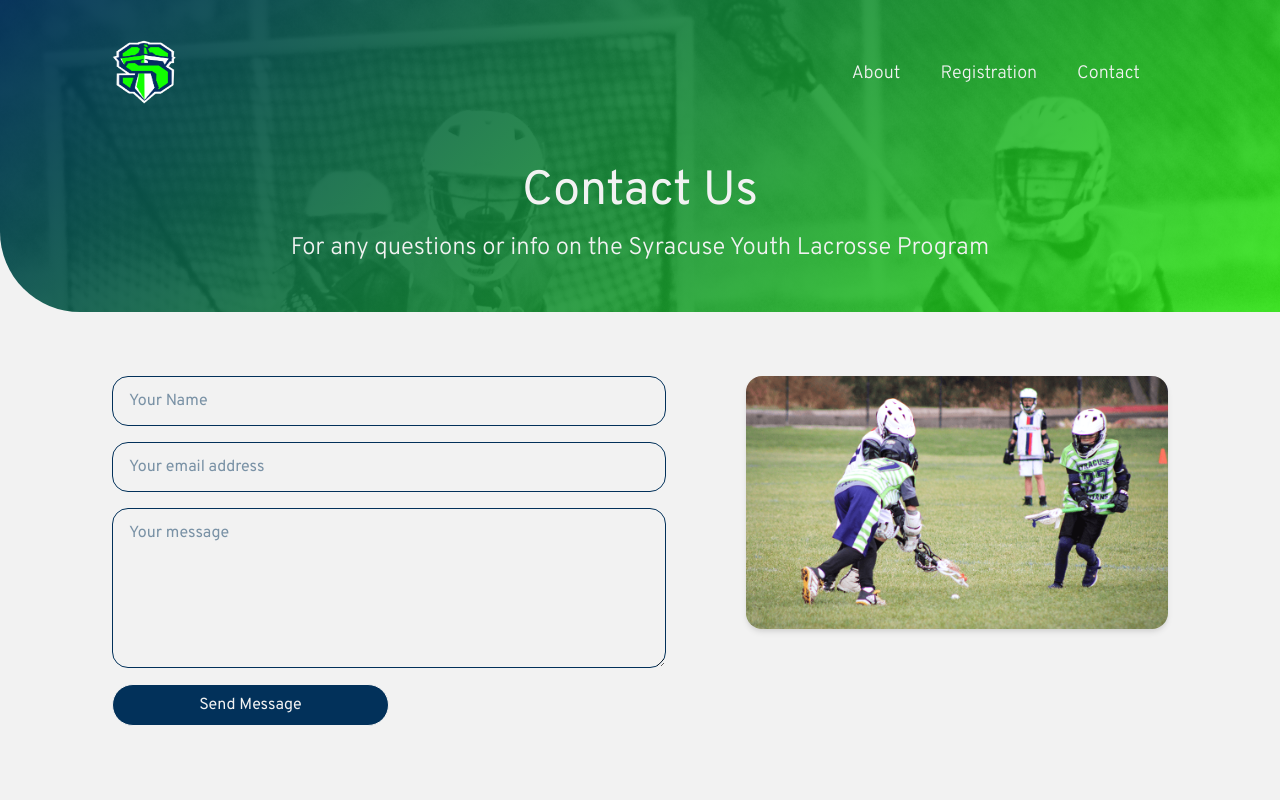
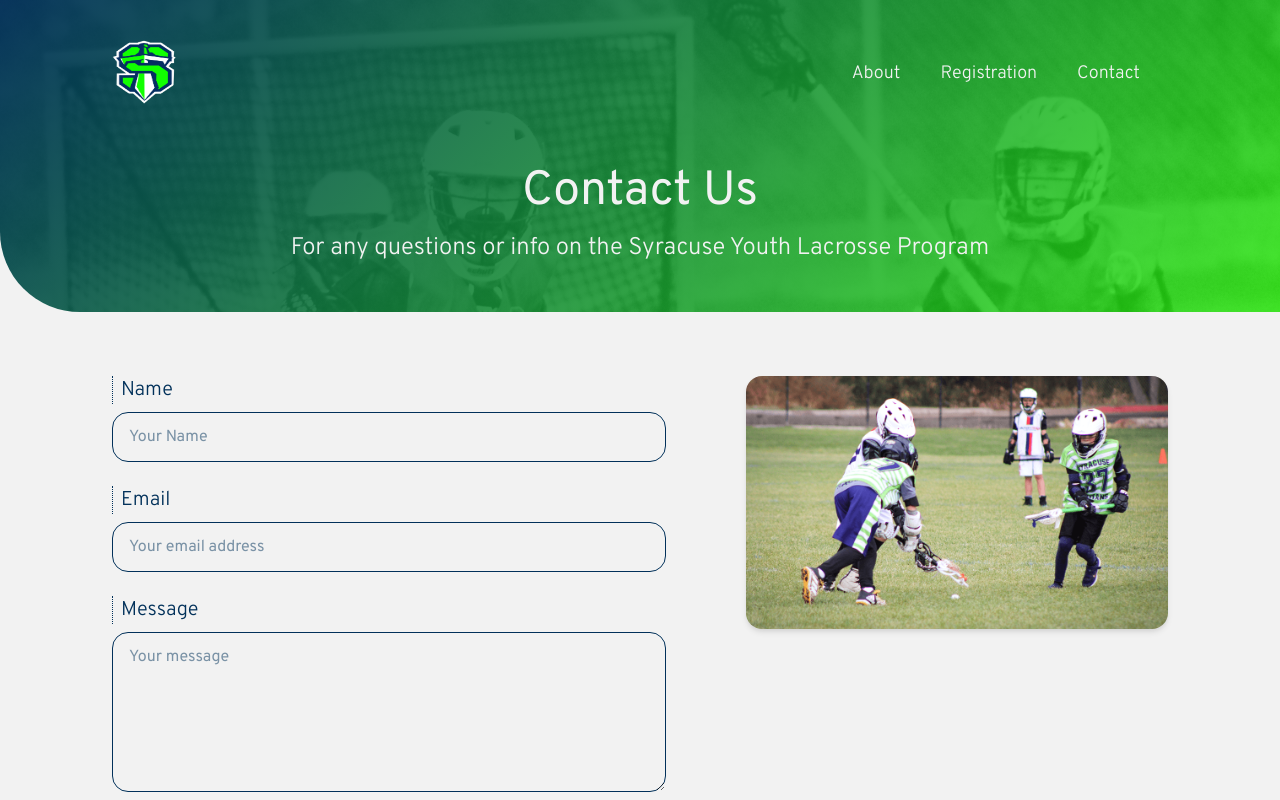
Before and after one commit to stevenCsaunders/syracuselax, a React (Create React App) app: page /contact in a window 1280 px wide. Shown: the top 800 px of the page. Built offline with nearby package versions, Linux system fonts and the light colour scheme.

Commit message:
completed contact form to run through google account to info@syracuselax.org address

```diff
--- a/package.json
+++ b/package.json
@@ -1,5 +1,6 @@
 {
   "name": "syracuse-lax",
+  "homepage": "http://syracuselax.org",
   "version": "0.1.0",
   "private": true,
   "dependencies": {
@@ -11,6 +12,7 @@
     "@types/node": "^12.20.36",
     "@types/react": "^17.0.34",
     "@types/react-dom": "^17.0.11",
+    "emailjs-com": "^3.2.0",
     "react": "^17.0.2",
     "react-dom": "^17.0.2",
     "react-router": "^6.0.2",
--- a/public/index.html
+++ b/public/index.html
@@ -1,6 +1,5 @@
 <!DOCTYPE html>
 <html lang="en">
-
 <head>
   <meta charset="utf-8" />
   <link rel="apple-touch-icon" sizes="180x180" href="%PUBLIC_URL%/apple-touch-icon.png">
@@ -9,12 +8,12 @@
   <link rel="manifest" href="/site.webmanifest">
   <meta name="viewport" content="width=device-width, initial-scale=1" />
   <meta name="theme-color" content="#000000" />
-  <meta name="description" content="Web site created using create-react-app" />
+  <meta name="description" content="Syracuse Youth Lacrosse Program" />
   <link rel="manifest" href="%PUBLIC_URL%/manifest.json" />
   <link rel="preconnect" href="https://fonts.googleapis.com">
   <link rel="preconnect" href="https://fonts.gstatic.com" crossorigin>
   <link href="https://fonts.googleapis.com/css2?family=Overpass:wght@300;400;700&display=swap" rel="stylesheet">
-  <title>Syrcuse Titans Youth Lacrosse</title>
+  <title>Syracuse Titans Youth Lacrosse</title>
 </head>
 
 <body class='bg-body bg-repeat'>
--- a/src/components/Contact.tsx
+++ b/src/components/Contact.tsx
@@ -2,6 +2,9 @@ import React, { useState } from 'react'
 import Header from './Header'
 import { IHeaderProps, IProps } from '../App'
 import contactImg from '../images/contact.png'
+import emailJs, { init } from 'emailjs-com'
+
+init('user_zxD5Nb0ISfZhPENNz1C2W')
 
 const Contact: React.FC<IProps & IHeaderProps> = ({
 	headerStyles,
@@ -13,8 +16,26 @@ const Contact: React.FC<IProps & IHeaderProps> = ({
 	const [message, setMessage] = useState('')
 	const [emailSent, setEmailSent] = useState(false)
 
-	const handleSubmit = () => {
+	const handleSubmit = (e: { preventDefault: () => void }) => {
+		e.preventDefault()
 		if (name && isValidEmail(email) && message) {
+			const serviceID = 'service_gmail'
+			const templateID = 'template_f62lf8c'
+			const templateParams = {
+				name,
+				email,
+				message,
+			}
+
+			emailJs
+				.send(
+					serviceID,
+					templateID,
+					templateParams
+				)
+				.then((response) => console.log(response.text))
+				.then((error) => console.log(error))
+
 			setName('')
 			setEmail('')
 			setMessage('')
@@ -33,7 +54,8 @@ const Contact: React.FC<IProps & IHeaderProps> = ({
 	}
 
 	const inputStyle =
-		'py-3 px-4 rounded-xl  border border-blue bg-transparent text-blue placeholder-blue placeholder-opacity-50 mb-4'
+		'py-3 px-4 rounded-xl  border border-blue bg-transparent text-blue placeholder-blue placeholder-opacity-50 mb-6 mt-2'
+	const labelStyle = 'text-blue text-xl font-thin pl-2 border-l border-blue border-dotted'
 
 	return (
 		<>
@@ -54,39 +76,47 @@ const Contact: React.FC<IProps & IHeaderProps> = ({
 						alt='Youth Lacrosse Player'
 						className='xl:w-4 rounded-2xl mb-10 xl:ml-20 shadow-md'
 					/>
-					<div className='flex flex-col w-full '>
+					<div className='w-full '>
+						<form className='flex flex-col' onSubmit={handleSubmit}>
+							<label className={labelStyle}>Name</label>
 							<input
 								className={inputStyle}
+								name='name'
 								type='text'
 								placeholder='Your Name'
 								value={name}
 								onChange={(e) => setName(e.target.value)}
 							/>
+							<label className={labelStyle}>Email</label>
 							<input
 								className={inputStyle}
+								name='email'
 								type='email'
 								placeholder='Your email address'
 								value={email}
 								onChange={(e) => setEmail(e.target.value)}
 							/>
+							<label className={labelStyle}>Message</label>
 							<textarea
 								className={`${inputStyle} h-40`}
+								name='message'
 								placeholder='Your message'
 								value={message}
 								onChange={(e) => setMessage(e.target.value)}
 							></textarea>
-						<button
+							<input
+								type='submit'
+								value='Send'
 								className='border border-solid text-white bg-blue px-6 py-2 rounded-full hover:bg-transparent hover:text-blue md:px-10 md:w-5'
-							onClick={handleSubmit}
+							/>
+							<span
+								className={`${
+									!emailSent ? 'hidden' : 'visible'
+								}`}
 							>
-							Send Message
-						</button>
-						<span
-							className={`${!emailSent ? 'hidden' : 'visible'}`}
-						>
-							Thank you for your message, we will be in touch
-							ASAP!
+								Thank you for your message, we will be in touch soon!
 							</span>
+						</form>
 					</div>
 				</div>
 			</div>
--- a/tsconfig.json
+++ b/tsconfig.json
@@ -23,7 +23,6 @@
   },
   "include": [
     "src"
-
   ],
 
 }
```
Also changed, not shown: 2 other files (tests, documents, lock files or other folders). Lines whose indentation alone changed are shown as unchanged.
